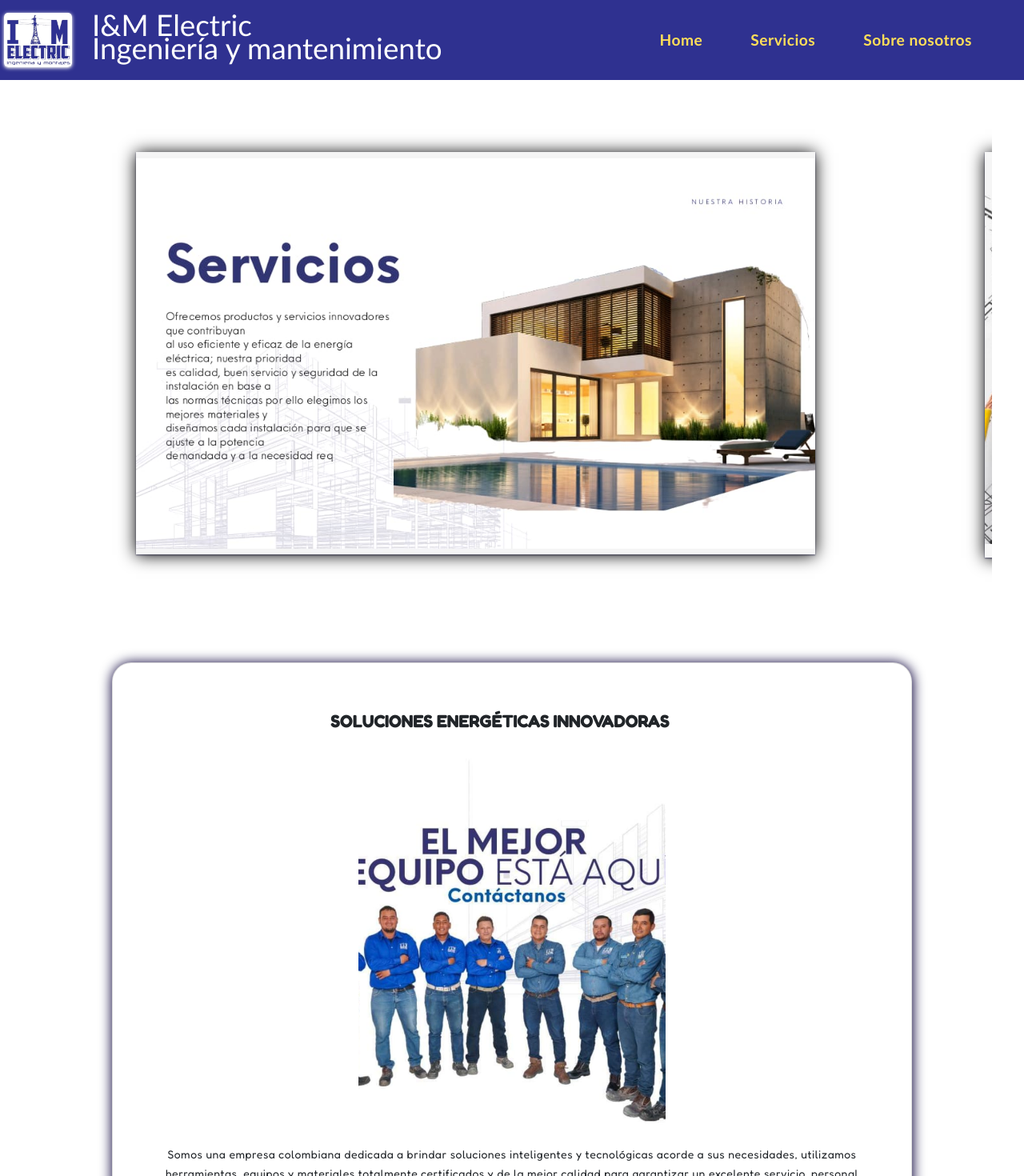
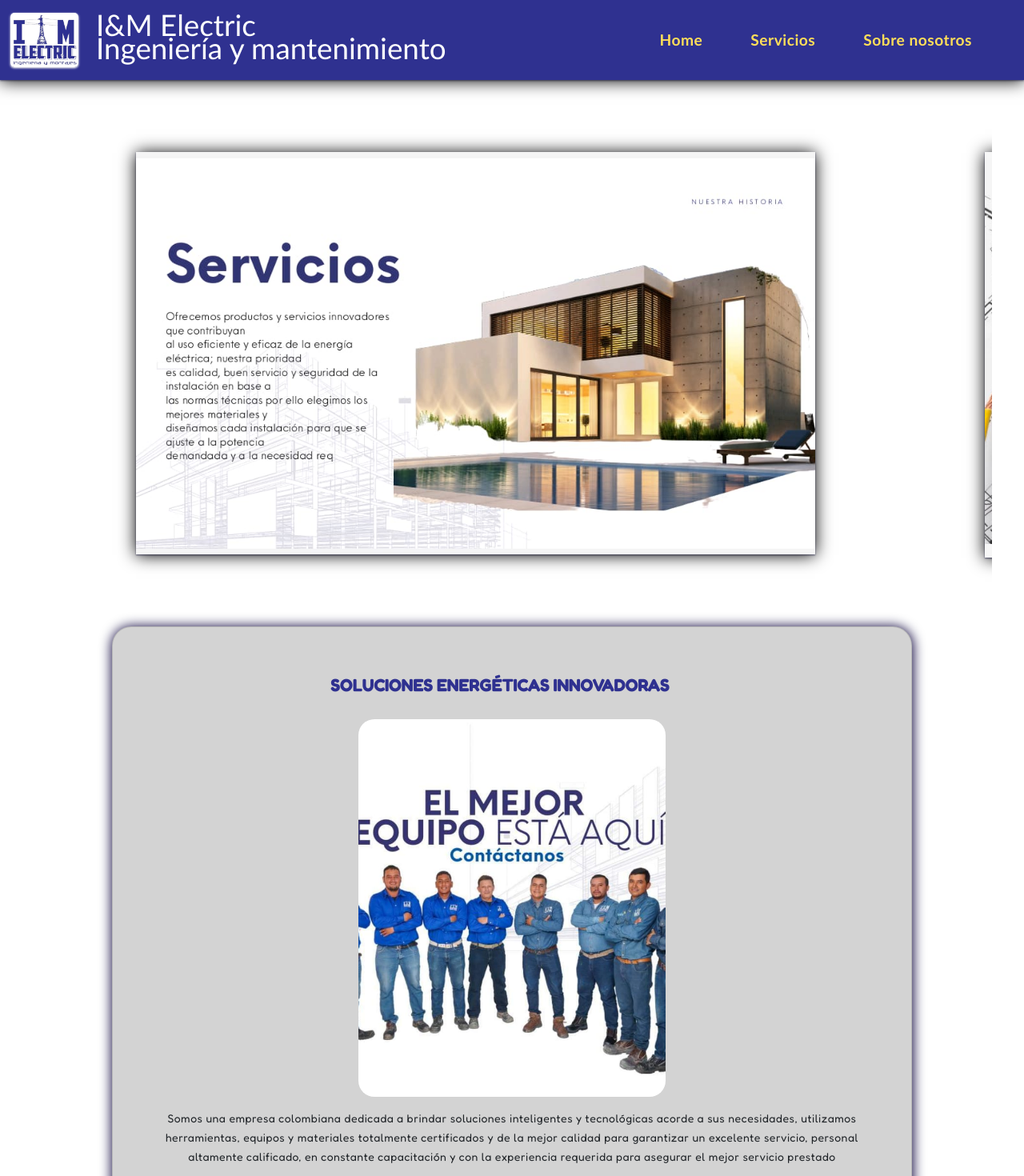
Before and after one commit to Miguel-121203/Electric, an Angular app: page / in a window 1280 px wide. Shown: the top 1470 px of the page at 80% size. Built offline with nearby package versions, Linux system fonts and the light colour scheme.

Commit message:
Pequeñas mejoras en tarjeta del home

```diff
--- a/src/app/app.component.css
+++ b/src/app/app.component.css
@@ -22,6 +22,7 @@ body{
   display: flex;
   justify-content: space-between;
   align-items: center;
+  box-shadow: #000 0 1px 20px, #75759a 0 1px 2px;
 
 }
 
@@ -33,7 +34,7 @@ body{
 .logo h2{
   position: absolute;
   top: 5px;
-  left: 115px;
+  left: 120px;
   font-size: 2.3rem;
   font-family: 'Gill Sans', 'Gill Sans MT', Calibri, 'Trebuchet MS', sans-serif;
   color: #fff;
@@ -42,7 +43,7 @@ body{
 .logo h3{
   position: absolute;
   top: 38px;
-  left: 115px;
+  left: 120px;
   font-size: 2.3rem;
   font-family: 'Gill Sans', 'Gill Sans MT', Calibri, 'Trebuchet MS', sans-serif;
   color: #fff;
@@ -50,8 +51,8 @@ body{
 .logo img{
   width: 15%;
   border-radius: 5px;
-  margin-right: 10px;
-  box-shadow: #fff 0 1px 5px, #75759a 0 1px 2px;
+  margin-left: 8px;
+  box-shadow: #fff 0 1px 3px, #75759a 0 1px 2px;
 }
 .navbar a{
 
@@ -78,6 +79,7 @@ nav a:hover{
 .footer{
   width: 100%;
   background-color: #353470;
+  box-shadow: #000 0 1px 20px, #75759a 0 1px 2px;
 
 }
 
--- a/src/app/interfaces/home/home.component.css
+++ b/src/app/interfaces/home/home.component.css
@@ -39,6 +39,7 @@ section{
   padding: 40px 30px 50px 30px;
   background: #fff;
   border-radius: 24px;
+  background-color: #D3D3D3 ;
   box-shadow: 0.5px 1px 15px 1px #0b023b;
   margin-bottom: 50px; /* Ajusta este valor según el espacio que necesites */
 }
@@ -50,6 +51,7 @@ section{
   margin-left: 30px;
   margin-right: 30px;
   border-radius: 20px;
+  margin-bottom: 15px; /* Ajusta este valor según el espacio que necesites */
 }
 .card .text1{
   font-family: Fredoka;
@@ -57,6 +59,7 @@ section{
   margin-right: 30px;
   text-transform: uppercase;
   font-weight: 900;
+  color: #2f3190;
 }
 .card .text2{
   font-size: 16px;
@@ -96,7 +99,7 @@ section{
     margin:  0 auto;
     overflow: hidden;
     justify-content: center;
-    margin-bottom: 50px; /* Ajusta este valor según el espacio que necesites */
+    margin-bottom: 5px; /* Ajusta este valor según el espacio que necesites */
   }
 
   .slider-frame ul{
```
